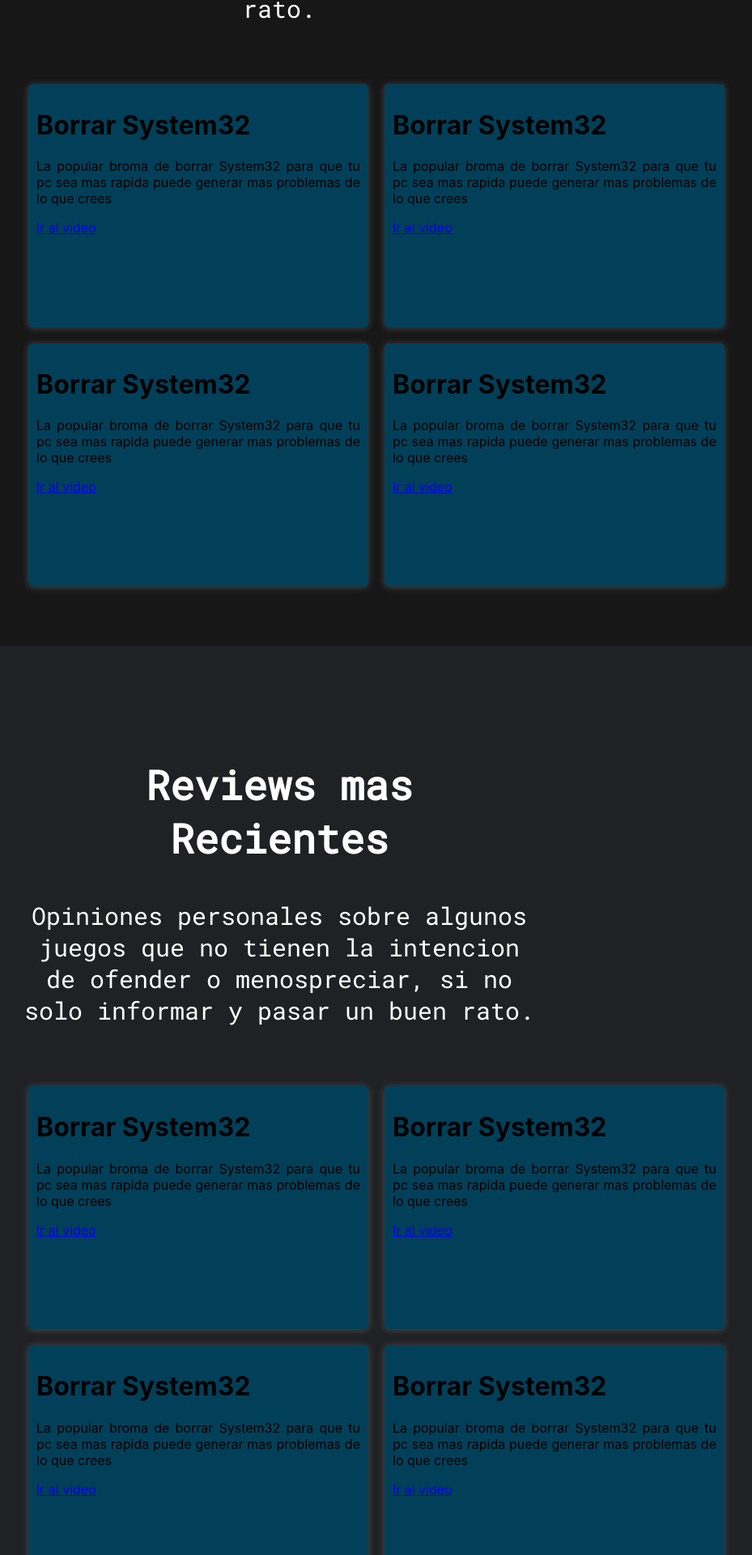
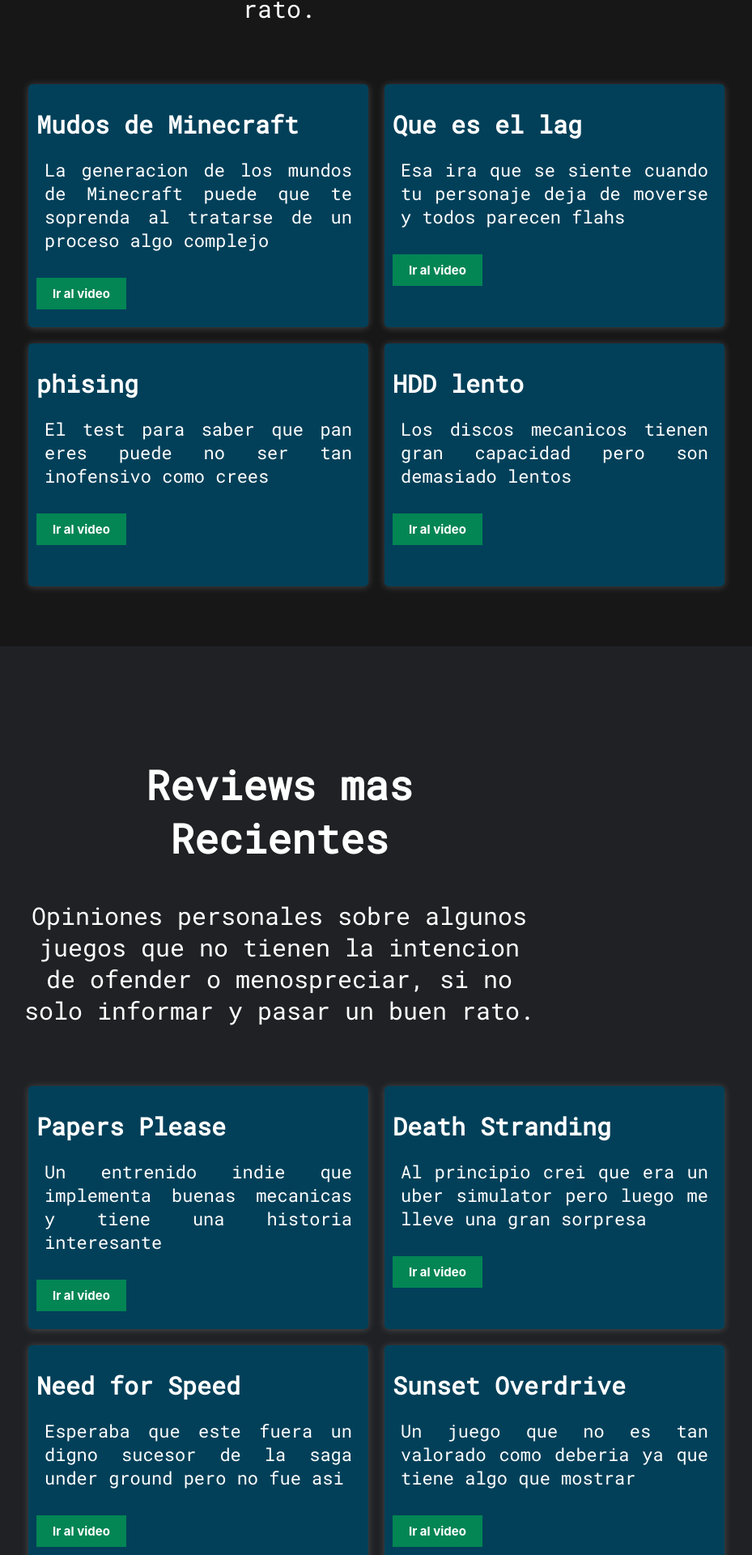
Before and after one commit to SteveBartmoss/steveapp, a React (Create React App) app: page / in a window 1280 px wide. Shown: the part 3449-5369 px from the top of the page at 81% size, without its empty margins (295-1224 px from the left). Built offline with nearby package versions, Linux system fonts and the light colour scheme.

Commit message:
fix the cards in the home page

```diff
--- a/src/pages/Home.jsx
+++ b/src/pages/Home.jsx
@@ -137,7 +137,7 @@ function Home() {
                     <FlexDiv>
                         <h1 className="title-1">Videos con pocas reproducciones</h1>
                         <p className="p-main">
-                            Algunos de los videos mas que no tienen tanto
+                            Algunos de los videos que no tienen tanto
                             exito pero que podrian gustarte,
                             escoge uno y pasa un buen rato.
                         </p>
@@ -146,43 +146,40 @@ function Home() {
                     <SquareDiv>
 
                         <CardDiv>
-                            <h1>Borrar System32</h1>
-                            <p>
-                                La popular broma de borrar System32 para que tu pc
-                                sea mas rapida puede generar mas problemas de lo
-                                que crees
+                            <h1 className="title1">Mudos de Minecraft</h1>
+                            <p className="content-curso">
+                                La generacion de los mundos de Minecraft
+                                puede que te soprenda al tratarse de un proceso
+                                algo complejo
                             </p>
-                            <a href="#">Ir al video</a>
+                            <a className="dumix-btn" href="https://www.youtube.com/watch?v=6gle9QkZpbI">Ir al video</a>
                         </CardDiv>
 
                         <CardDiv>
-                            <h1>Borrar System32</h1>
-                            <p>
-                                La popular broma de borrar System32 para que tu pc
-                                sea mas rapida puede generar mas problemas de lo
-                                que crees
+                            <h1 className="title1">Que es el lag</h1>
+                            <p className="content-curso">
+                                Esa ira que se siente cuando tu personaje
+                                deja de moverse y todos parecen flahs
                             </p>
-                            <a href="#">Ir al video</a>
+                            <a className="dumix-btn" href="https://www.youtube.com/watch?v=HizfLah3KGE">Ir al video</a>
                         </CardDiv>
 
                         <CardDiv>
-                            <h1>Borrar System32</h1>
-                            <p>
-                                La popular broma de borrar System32 para que tu pc
-                                sea mas rapida puede generar mas problemas de lo
-                                que crees
+                            <h1 className="title1">phising</h1>
+                            <p className="content-curso">
+                                El test para saber que pan eres puede
+                                no ser tan inofensivo como crees
                             </p>
-                            <a href="#">Ir al video</a>
+                            <a className="dumix-btn" href="https://www.youtube.com/watch?v=KJD8Sq9O1ps">Ir al video</a>
                         </CardDiv>
 
                         <CardDiv>
-                            <h1>Borrar System32</h1>
-                            <p>
-                                La popular broma de borrar System32 para que tu pc
-                                sea mas rapida puede generar mas problemas de lo
-                                que crees
+                            <h1 className="title1">HDD lento</h1>
+                            <p className="content-curso">
+                                Los discos mecanicos tienen gran
+                                capacidad pero son demasiado lentos
                             </p>
-                            <a href="#">Ir al video</a>
+                            <a className="dumix-btn" href="https://www.youtube.com/watch?v=Vdb4jy2NQPk">Ir al video</a>
                         </CardDiv>
 
                     </SquareDiv>
@@ -202,43 +199,39 @@ function Home() {
                     <SquareDiv>
 
                         <CardDiv>
-                            <h1>Borrar System32</h1>
-                            <p>
-                                La popular broma de borrar System32 para que tu pc
-                                sea mas rapida puede generar mas problemas de lo
-                                que crees
+                            <h1 className="title1">Papers Please</h1>
+                            <p className="content-curso">
+                                Un entrenido indie que implementa buenas
+                                mecanicas y tiene una historia interesante
                             </p>
-                            <a href="#">Ir al video</a>
+                            <a className="dumix-btn" href="https://www.youtube.com/watch?v=RLAiWG8Ysds&list=PL54hUsqjhNIbL4g55Uo0I1mDrH71tCcJy&index=6">Ir al video</a>
                         </CardDiv>
 
                         <CardDiv>
-                            <h1>Borrar System32</h1>
-                            <p>
-                                La popular broma de borrar System32 para que tu pc
-                                sea mas rapida puede generar mas problemas de lo
-                                que crees
+                            <h1 className="title1">Death Stranding</h1>
+                            <p className="content-curso">
+                                Al principio crei que era un uber simulator
+                                pero luego me lleve una gran sorpresa
                             </p>
-                            <a href="#">Ir al video</a>
+                            <a className="dumix-btn" href="https://www.youtube.com/watch?v=TWe5LETi3SM&list=PL54hUsqjhNIbL4g55Uo0I1mDrH71tCcJy&index=5">Ir al video</a>
                         </CardDiv>
 
                         <CardDiv>
-                            <h1>Borrar System32</h1>
-                            <p>
-                                La popular broma de borrar System32 para que tu pc
-                                sea mas rapida puede generar mas problemas de lo
-                                que crees
+                            <h1 className="title1">Need for Speed</h1>
+                            <p className="content-curso">
+                                Esperaba que este fuera un digno sucesor de
+                                la saga under ground pero no fue asi
                             </p>
-                            <a href="#">Ir al video</a>
+                            <a className="dumix-btn" href="https://www.youtube.com/watch?v=jmLM6DvAn84&list=PL54hUsqjhNIbL4g55Uo0I1mDrH71tCcJy&index=4">Ir al video</a>
                         </CardDiv>
 
                         <CardDiv>
-                            <h1>Borrar System32</h1>
-                            <p>
-                                La popular broma de borrar System32 para que tu pc
-                                sea mas rapida puede generar mas problemas de lo
-                                que crees
+                            <h1 className="title1">Sunset Overdrive</h1>
+                            <p className="content-curso">
+                                Un juego que no es tan valorado como
+                                deberia ya que tiene algo que mostrar
                             </p>
-                            <a href="#">Ir al video</a>
+                            <a className="dumix-btn" href="https://www.youtube.com/watch?v=Ip7WDHnbB5s&list=PL54hUsqjhNIbL4g55Uo0I1mDrH71tCcJy&index=3">Ir al video</a>
                         </CardDiv>
 
                     </SquareDiv>
@@ -254,6 +247,9 @@ function Home() {
                     </FlexDiv>
                     <center>
                         <img className="img-disc" src="/Assets/disc.png" />
+                    </center>
+                    <center>
+                        <a className="dumix-btn" href="https://discord.gg/QTdVBq5Q9r" >Ir al servidor</a>
                     </center>
                 </Section1>
 
```
